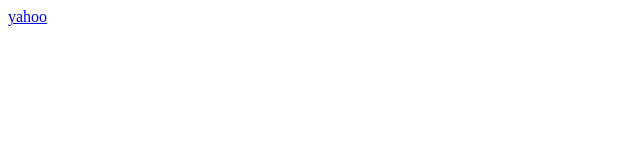
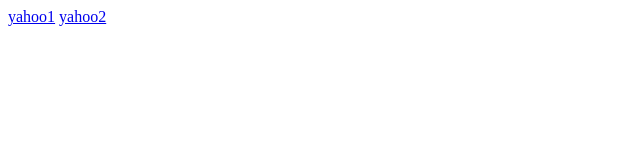
Before and after one commit to suzuki0keiichi/suzuki0keiichi.github.io, a plain HTML site: page index.html in a window 1280 px wide. Shown: the full height of the page, 0-640 px from the left. Drawn offline with Linux system fonts and the light colour scheme.

Commit message:
Update index.html

```diff
--- a/index.html
+++ b/index.html
@@ -2,6 +2,7 @@
 <head>
 </head>
 <body>
- <a href="x-web-search://http://www.yahoo.co.jp">yahoo</a>
+ <a href="x-web-search://http://www.yahoo.co.jp">yahoo1</a>
+ <a href="x-web-search://www.yahoo.co.jp">yahoo2</a>
 </body>
 </html>
```
